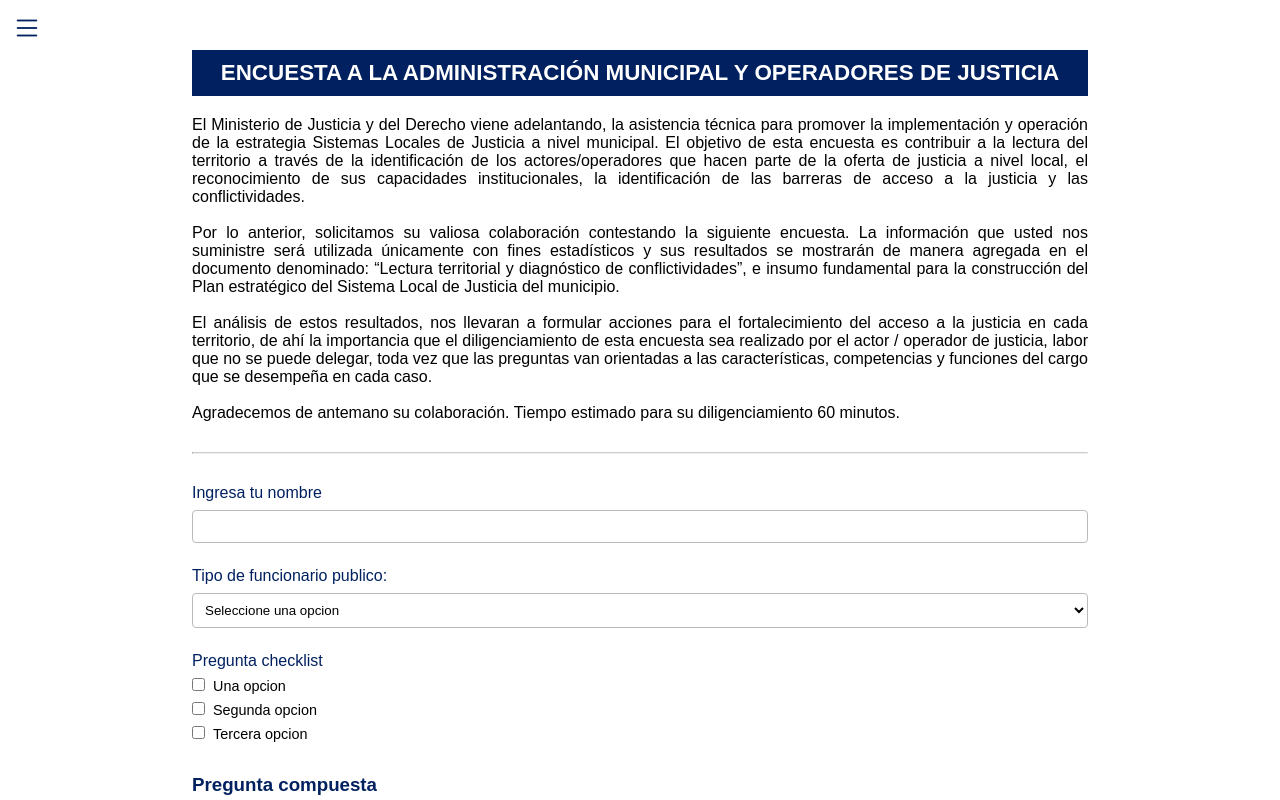
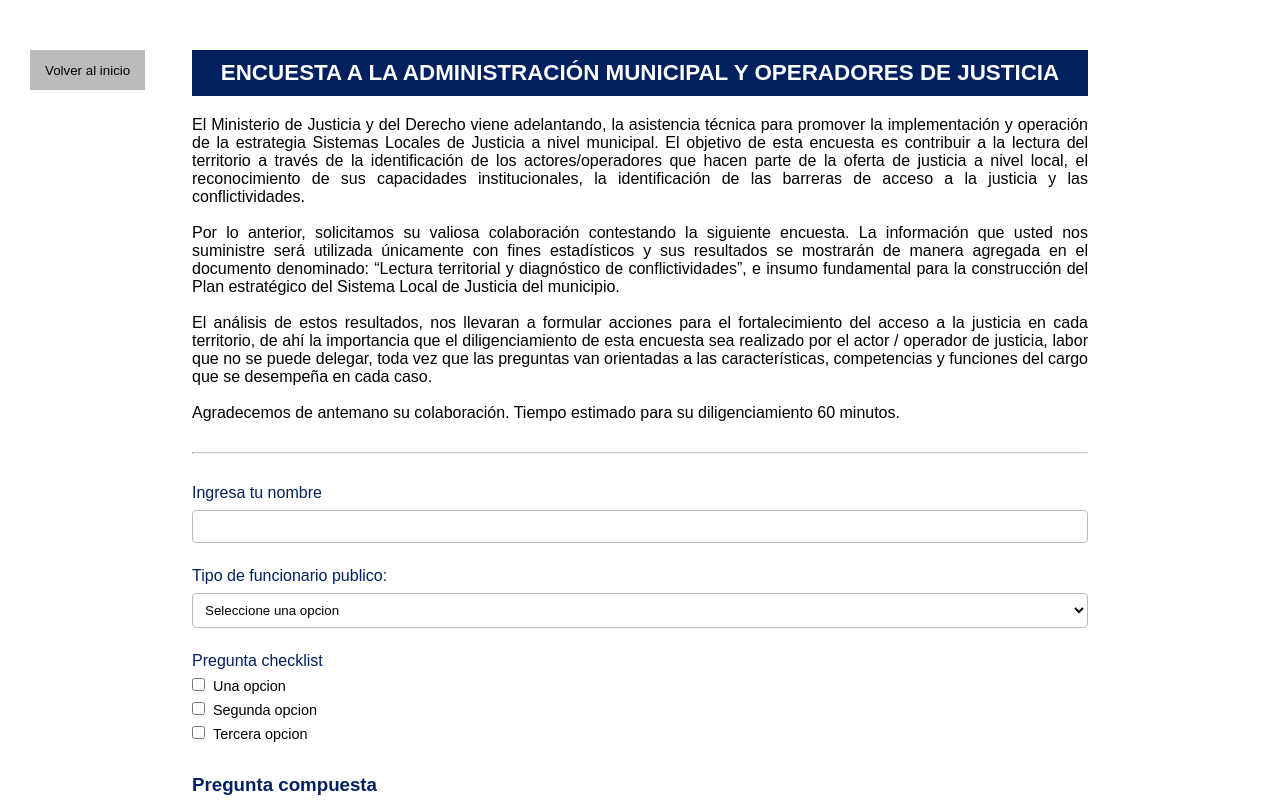
Before and after one commit to SamuelESuarezE/encuestasUis, a Vue app: page /administracion_municipal_y_operadores_de_justicia in a window 1280 px wide. Built offline with nearby package versions, Linux system fonts and the light colour scheme.

Commit message:
feat: :construction: Botón para volver al inicio en progreso

```diff
--- /dev/null
+++ b/src/components/BackHome.vue
@@ -0,0 +1,39 @@
+
+<script setup>
+import { useRouter } from 'vue-router';
+
+const router = useRouter();
+
+const volverAlInicio = () => {
+  router.push('/');
+};
+
+</script>
+
+
+<template>
+    <div class="home__button">
+        <button @click="volverAlInicio">Volver al inicio</button>
+    </div>
+</template>
+
+<style scoped>
+
+.home__button {
+  position: fixed;
+  top: 50px;
+  left: 30px;
+}
+
+button {
+  padding: 10px 15px;
+  height: 40px;
+  background-color: var(--color-gray);
+  color: var(--color-black);
+  border: none;
+  cursor: pointer;
+
+}
+
+
+</style>
--- a/src/components/TituloForm.vue
+++ b/src/components/TituloForm.vue
@@ -9,7 +9,7 @@
     </div>
 </template>
 
-<style>
+<style scoped>
     .titulo {
         padding: 10px;
         background-color: var(--color-darkBlue);
--- a/src/views/AdminMuniOpJ.vue
+++ b/src/views/AdminMuniOpJ.vue
@@ -5,11 +5,13 @@
     import Dropdown from '@/components/preguntas/Dropdown.vue';
     import Checklist from '@/components/preguntas/Checklist.vue';
     import Composite from '@/components/preguntas/Composite.vue';
+    import BackHome from '@/components/BackHome.vue'
+
 </script>
 
 <template>
     <main>
-        <MenuDesplegable />
+        <BackHome></BackHome>
         <div class="form">
             <TituloForm titulo="ENCUESTA A LA ADMINISTRACIÓN MUNICIPAL Y OPERADORES DE JUSTICIA" />
             <p>El Ministerio de Justicia y del Derecho viene adelantando, la asistencia técnica para promover la implementación y operación de la estrategia Sistemas Locales de Justicia a nivel municipal. El objetivo de esta encuesta es contribuir a la lectura del territorio a través de la identificación de los actores/operadores que hacen parte de la oferta de justicia a nivel local, el reconocimiento de sus capacidades institucionales, la identificación de las barreras de acceso a la justicia y las conflictividades.</p>
--- a/src/views/Inicio.vue
+++ b/src/views/Inicio.vue
@@ -57,7 +57,6 @@
     ul li:hover{
         background-color: var(--color-grayLight);
         transition: 0.3s ease;
-
     }
 
     ul li{
--- a/src/views/NeceJuri.vue
+++ b/src/views/NeceJuri.vue
@@ -9,8 +9,8 @@
 
 <template>
     <main>
-        <MenuDesplegable />
         <div class="form">
+
             <TituloForm titulo="ENCUESTA SOBRE NECESIDADES JURÍDICAS" />
             <p>El Ministerio de Justicia y del Derecho viene adelantando, la asistencia técnica para promover la implementación y operación de la estrategia Sistemas Locales de Justicia a nivel municipal. El objetivo de esta encuesta es contribuir a la lectura del territorio a través de la identificación de las barreras de acceso a la justicia y las conflictividades.</p>
             <br>
--- a/src/views/NeceJuriEdu.vue
+++ b/src/views/NeceJuriEdu.vue
@@ -9,7 +9,6 @@
 
 <template>
     <main>
-        <MenuDesplegable />
         <div class="form">
             <TituloForm titulo="ENCUESTA DE NECESIDADES JURÍDICAS - SECTOR EDUCATIVO" />
             <p>El Ministerio de Justicia y del Derecho viene adelantando, la asistencia técnica para promover la implementación, funcionamiento y sostenibilidad de la estrategia de los Sistemas Locales de Justicia a nivel municipal. El objetivo de esta encuesta es contribuir a la lectura del territorio a través de la identificación de los problemas que afectan a los estudiantes de las entidades educativas del municipio a través de la experiencia de <span style="color: red">rectores o coordinadores de convivencia escolar de Establecimientos Educativos.</span>
--- a/src/views/NeceJuriEtnicas.vue
+++ b/src/views/NeceJuriEtnicas.vue
@@ -9,7 +9,6 @@
 
 <template>
     <main>
-        <MenuDesplegable />
         <div class="form">
             <TituloForm titulo="ENCUESTA DE NECESIDADES JURÍDICAS - COMUNIDADES ÉTNICAS" />
             <p>El Ministerio de Justicia y del Derecho viene adelantando la asistencia técnica a distintos actores de la sociedad para promover la implementación, funcionamiento y sostenibilidad de la estrategia Sistemas Locales de Justicia a nivel municipal. El objetivo de esta encuesta es contribuir a la lectura del territorio a través de la identificación de los problemas que afectan particularmente a las comunidades étnicas del municipio a través de la experiencia de <span style="color: red">sus representantes.</span>
```
